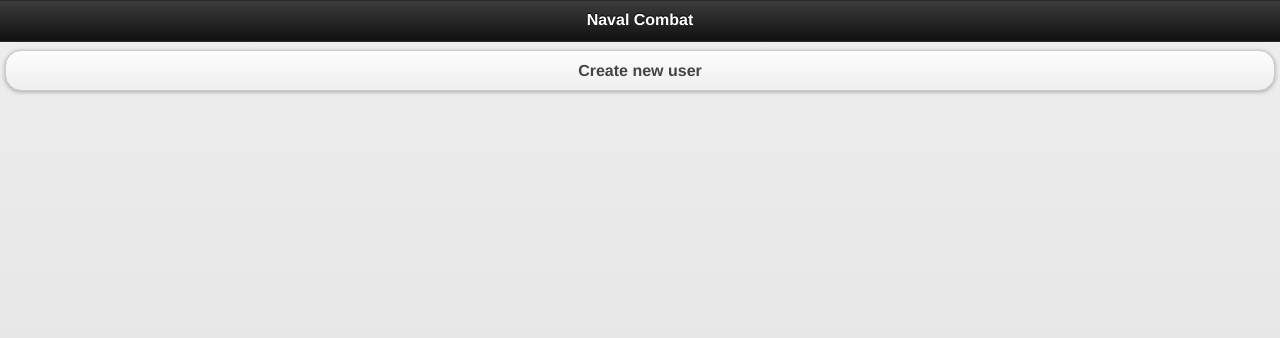
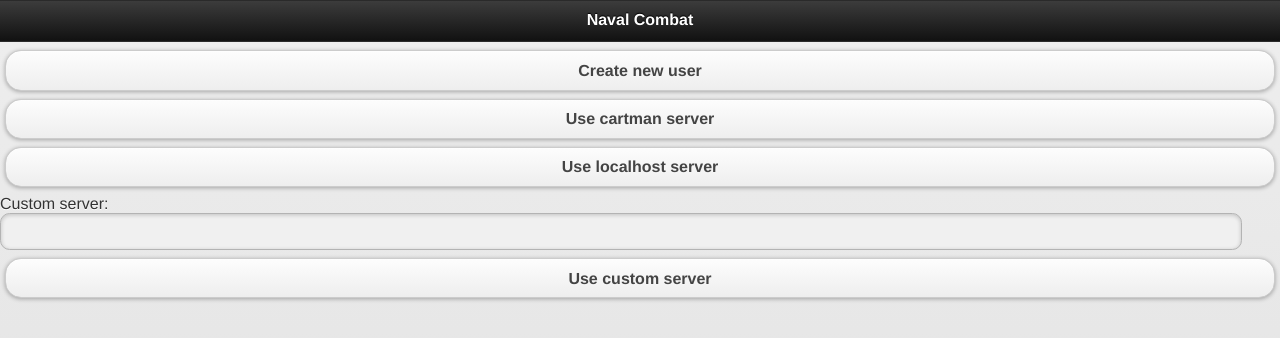
Before and after one commit to dragly/battleship, a plain HTML site: page client/index.html in a window 1280 px wide. Drawn offline with Linux system fonts and the light colour scheme.

Commit message:
Added custom selection of server before creating user.

```diff
--- a/client/index.html
+++ b/client/index.html
@@ -39,6 +39,18 @@
   <a data-role="button" data-transition="fade" onclick="mainMenu.requestNewUser()">
       Create new user
   </a>
+  <a data-role="button" data-transition="fade" onclick="mainMenu.setServerUrl('cartman.dragly.org:8888')">
+      Use cartman server
+  </a>
+  <a data-role="button" data-transition="fade" onclick="mainMenu.setServerUrl('localhost:8888')">
+      Use localhost server
+  </a>
+  Custom server:
+  <input type="text" id="serverurl" > </input>
+
+  <a data-role="button" data-transition="fade" onclick="mainMenu.setServerUrl($('#serverurl').val())">
+      Use custom server
+  </a>
   </div>
   <div data-role="page" id="gameListPage">
       <div data-theme="a" data-role="header">
--- a/client/mainmenu.js
+++ b/client/mainmenu.js
@@ -83,6 +83,12 @@ MainMenu.prototype.initApplication = function () {
     // Set canvas to fullscreen (minus some UI stuff)
     this.ctx.canvas.width = window.innerWidth;
     this.ctx.canvas.height = window.innerHeight - 5;
+}
+
+MainMenu.prototype.setServerUrl = function(serverUrl) {
+    this.communicator.serverUrl = serverUrl;
+    console.log("Server URL set to " + serverUrl);
+    this.showLoginScreen();
 }
 
 MainMenu.prototype.beginRefreshGameList = function() {
```
